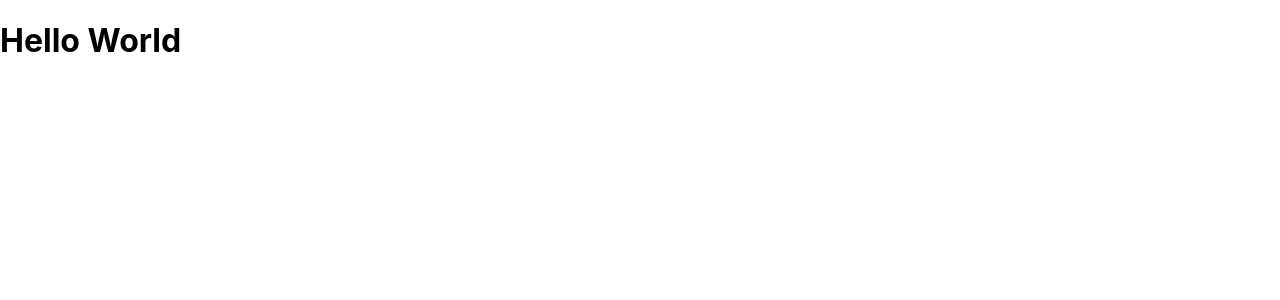
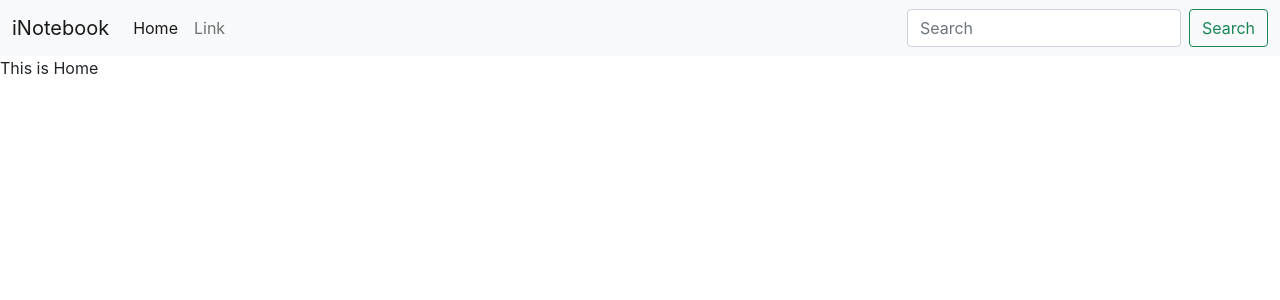
Before and after one commit to Rakeshgombi/iNotebook, a React (Create React App) app: page / in a window 1280 px wide. Shown: the top 300 px of the page. Built offline with nearby package versions, Linux system fonts and the light colour scheme.

Commit message:
Made Router Setup for different pages

```diff
--- a/public/index.html
+++ b/public/index.html
@@ -1,23 +1,27 @@
 <!DOCTYPE html>
 <html lang="en">
+
 <head>
   <meta charset="utf-8" />
   <link rel="icon" href="%PUBLIC_URL%/favicon.ico" />
   <meta name="viewport" content="width=device-width, initial-scale=1" />
   <meta name="theme-color" content="#000000" />
-    <meta
-      name="description"
-      content="Web site created using create-react-app"
-    />
+  <meta name="description" content="Your Notebooks Secured on the cloud" />
   <link rel="apple-touch-icon" href="%PUBLIC_URL%/logo192.png" />
-
+  <link href="https://cdn.jsdelivr.net/npm/bootstrap@5.0.2/dist/css/bootstrap.min.css" rel="stylesheet"
+    integrity="sha384-EVSTQN3/azprG1Anm3QDgpJLIm9Nao0Yz1ztcQTwFspd3yD65VohhpuuCOmLASjC" crossorigin="anonymous">
   <link rel="manifest" href="%PUBLIC_URL%/manifest.json" />
 
-    <title>React App</title>
+  <title>iNotebook - Your Notebooks Secured on the cloud</title>
 </head>
+
 <body>
   <noscript>You need to enable JavaScript to run this app.</noscript>
   <div id="root"></div>
+  <script src="https://cdn.jsdelivr.net/npm/bootstrap@5.0.2/dist/js/bootstrap.bundle.min.js"
+    integrity="sha384-MrcW6ZMFYlzcLA8Nl+NtUVF0sA7MsXsP1UyJoMp4YLEuNSfAP+JcXn/tWtIaxVXM"
+    crossorigin="anonymous"></script>
 
 </body>
+
 </html>
--- a/src/App.js
+++ b/src/App.js
@@ -1,8 +1,26 @@
 import './App.css';
+import {
+  BrowserRouter as Router,
+  Switch,
+  Route
+} from "react-router-dom";
+import Navbar from './Components/Navbar';
+import Home from './Components/Home';
+import About from './Components/About';
 
 function App() {
   return (
-    <h1>Hello World</h1>
+    <Router>
+      <Navbar />
+      <Switch>
+        <Route exact path="/">
+          <Home />
+        </Route>
+        <Route exact path="/about">
+          <About />
+        </Route>
+      </Switch>
+    </Router>
   );
 }
 
--- /dev/null
+++ b/src/Components/About.js
@@ -0,0 +1,11 @@
+import React from 'react'
+
+const About = () => {
+  return (
+    <div>
+      This is about
+    </div>
+  )
+}
+
+export default About
--- /dev/null
+++ b/src/Components/Home.js
@@ -0,0 +1,11 @@
+import React from 'react'
+
+const Home = () => {
+  return (
+    <div>
+      This is Home
+    </div>
+  )
+}
+
+export default Home
--- /dev/null
+++ b/src/Components/Navbar.js
@@ -0,0 +1,32 @@
+import React from 'react'
+import {
+  Link
+} from "react-router-dom";
+const Navbar = () => {
+  return (
+    <nav class="navbar navbar-expand-lg navbar-light bg-light">
+      <div class="container-fluid">
+        <Link class="navbar-brand" to="/">iNotebook</Link>
+        <button class="navbar-toggler" type="button" data-bs-toggle="collapse" data-bs-target="#navbarSupportedContent" aria-controls="navbarSupportedContent" aria-expanded="false" aria-label="Toggle navigation">
+          <span class="navbar-toggler-icon"></span>
+        </button>
+        <div class="collapse navbar-collapse" id="navbarSupportedContent">
+          <ul class="navbar-nav me-auto mb-2 mb-lg-0">
+            <li class="nav-item">
+              <Link class="nav-link active" aria-current="page" to="/">Home</Link>
+            </li>
+            <li class="nav-item">
+              <Link class="nav-link" to="/about">Link</Link>
+            </li>
+          </ul>
+          <form class="d-flex">
+            <input class="form-control me-2" type="search" placeholder="Search" aria-label="Search" />
+            <button class="btn btn-outline-success" type="submit">Search</button>
+          </form>
+        </div>
+      </div>
+    </nav>
+  )
+}
+
+export default Navbar
```
Lines whose indentation alone changed are shown as unchanged.
